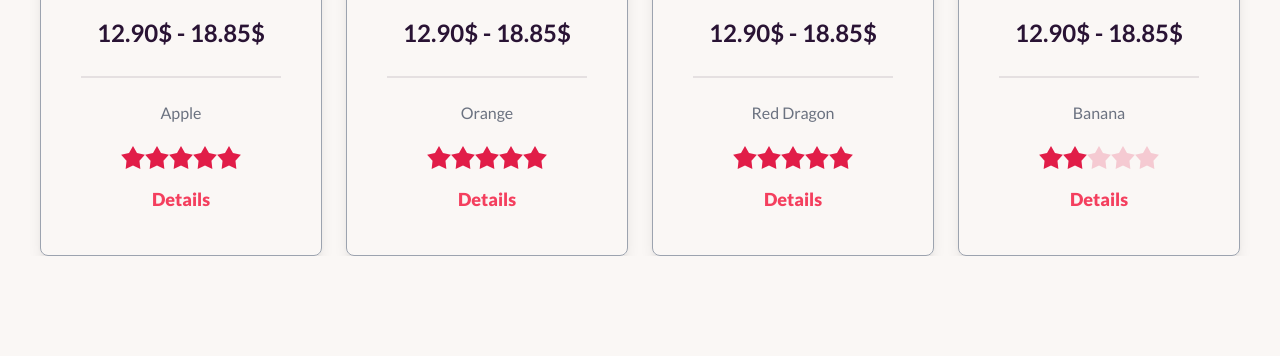
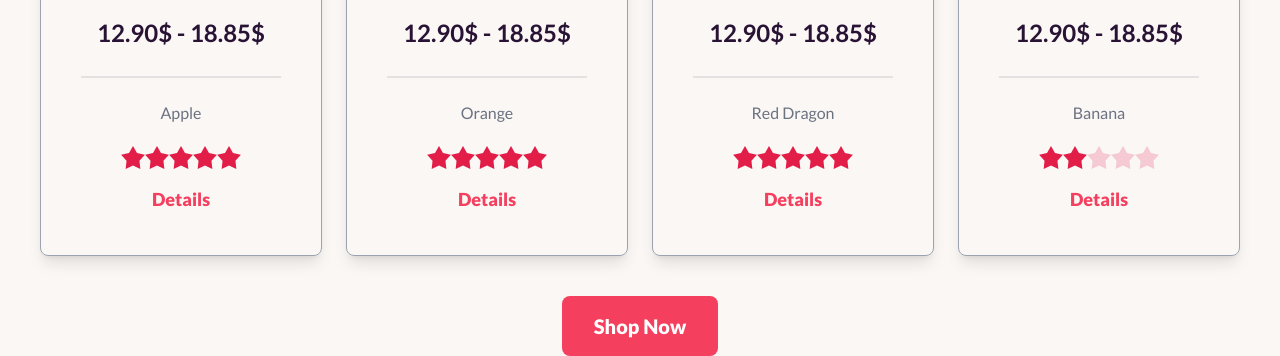
Before and after one commit to rubayedhasan/fruit-burst-with-tailwindCSS-and-DaisyUI, a plain HTML site: page index.html in a window 1280 px wide. Shown: the part 1308-1664 px from the top of the page. Before the commit the page ends 1564 px from the top, so only its background shows below. Drawn offline with nearby package versions, Linux system fonts and the light colour scheme.

Commit message:
adding show all butoon on deal in time section

```diff
--- a/index.html
+++ b/index.html
@@ -335,8 +335,11 @@
           </div>
         </div>
 
+        <div>
           <!-- fruit grid cards  -->
-        <div class="grid grid-cols-1 md:grid-cols-2 lg:grid-cols-4 gap-6 mt-16">
+          <div
+            class="grid grid-cols-1 md:grid-cols-2 lg:grid-cols-4 gap-6 mt-16"
+          >
             <!-- 1st fruit card  -->
             <div
               class="px-10 py-8 border border-solid border-gray-400 shadow-lg rounded-lg text-center"
@@ -530,6 +533,15 @@
               </div>
             </div>
           </div>
+          <div class="flex justify-center items-center mt-10">
+            <button
+              type="button"
+              class="bg-rose-500 text-white px-6 lg:px-8 py-4 rounded-lg text-lg lg:text-xl font-extrabold"
+            >
+              Shop Now
+            </button>
+          </div>
+        </div>
       </section>
     </main>
 
```
Lines whose indentation alone changed are shown as unchanged.
